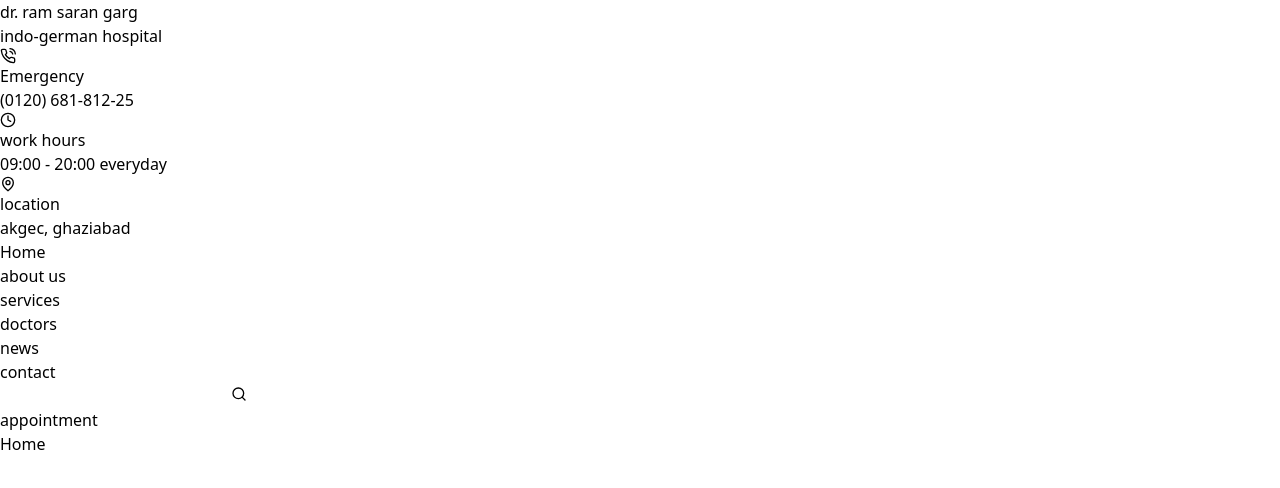
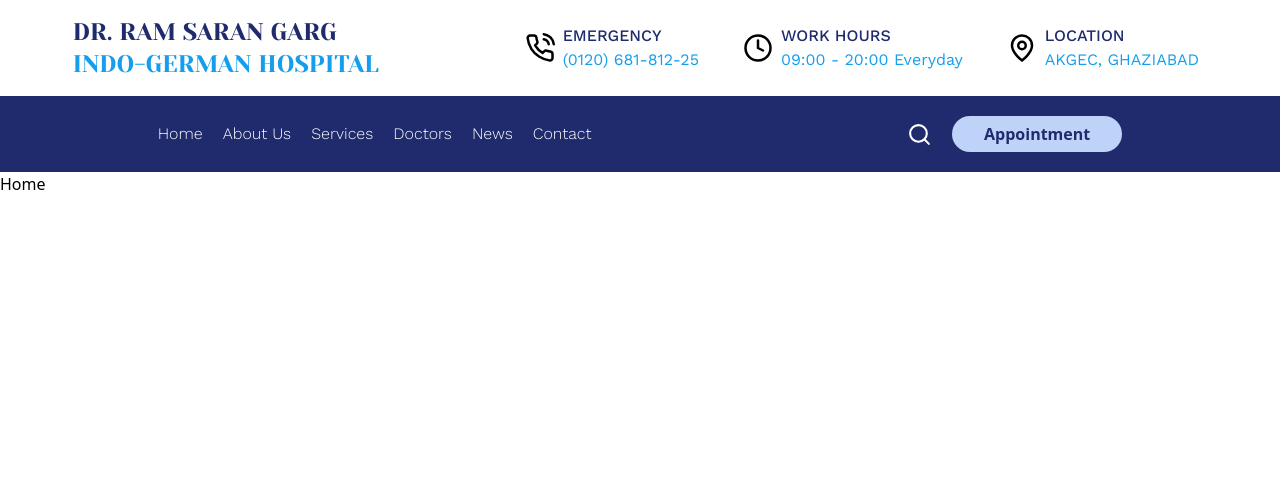
Before and after one commit to hospital-website/hospital-website, a React (Create React App) app: page / in a window 1280 px wide. Shown: the top 488 px of the page. Built offline with nearby package versions, Linux system fonts and the light colour scheme.

Commit message:
navbar-styled-large-screen

```diff
--- a/public/index.html
+++ b/public/index.html
@@ -4,6 +4,12 @@
     <meta charset="utf-8" />
     <meta name="viewport" content="width=device-width, initial-scale=1" />
     <meta name="description" content="Website for Indo-German Hospital" />
+
+    <!-- GOOGLE FONTS -->
+    <link rel="preconnect" href="https://fonts.googleapis.com">
+    <link rel="preconnect" href="https://fonts.gstatic.com" crossorigin>
+    <link href="https://fonts.googleapis.com/css2?family=Work+Sans:wght@100;200;300;400;500&family=Yeseva+One&display=swap" rel="stylesheet">
+
     <title>Indo-German</title>
   </head>
   <body>
--- a/src/Components/NavBar/NavBar.js
+++ b/src/Components/NavBar/NavBar.js
@@ -1,82 +1,88 @@
-import React from 'react'
+import React, { useState } from 'react'
 import { FiClock, FiPhoneCall, FiSearch } from 'react-icons/fi'
 import { GrLocation } from 'react-icons/gr'
+import { AiOutlineClose } from 'react-icons/ai'
 import { Link } from 'react-router-dom'
 
 const NavBar = () => {
+    const [ search, setSearch ] = useState(false)
   return (
     <header>
 
         {/* TOP PART OF HEADER WITH NAME AND INFORMATION */}
-        <article id="h-top">
+        <article id="h-top" className='w-full flex justify-around py-4 px-2'>
             <div id="h-top-name">
-                <h1>dr. ram saran garg</h1>
-                <h1>indo-german hospital</h1>
+                <h1 className='font-yeseva text-2xl text-primary uppercase'>dr. ram saran garg</h1>
+                <h1 className='font-yeseva text-2xl text-secondary uppercase'>indo-german hospital</h1>
             </div>
 
-            <div id="h-top-info">
-                <div className="h-top-info-container">
-                    <div className="icon">
-                        <FiPhoneCall />
+            <div id="h-top-info" className='flex flex-wrap gap-5'>
+                <div className="h-top-info-container flex items-center px-2">
+                    <div className="icon px-2">
+                        <FiPhoneCall size={30} />
                     </div>
                     <div className="text">
-                        <h3>Emergency</h3>
-                        <h4>(0120) 681-812-25</h4>
+                        <h3 className='font-work font-medium uppercase text-primary'>Emergency</h3>
+                        <h4 className='font-work text-secondary'>(0120) 681-812-25</h4>
                     </div>
                 </div>
-                <div className="h-top-info-container">
-                    <div className="icon">
-                        <FiClock />
+                <div className="h-top-info-container flex items-center px-2">
+                    <div className="icon px-2">
+                        <FiClock size={30} />
                     </div>
                     <div className="text">
-                        <h3>work hours</h3>
-                        <h4>09:00 - 20:00 everyday</h4>
+                        <h3 className='font-work font-medium uppercase text-primary'>work hours</h3>
+                        <h4 className='font-work text-secondary capitalize'>09:00 - 20:00 everyday</h4>
                     </div>
                 </div>
-                <div className="h-top-info-container">
-                    <div className="icon">
-                        <GrLocation />
+                <div className="h-top-info-container flex items-center px-2">
+                    <div className="icon px-2">
+                        <GrLocation size={30} />
                     </div>
                     <div className="text">
-                        <h3>location</h3>
-                        <h4>akgec, ghaziabad</h4>
+                        <h3 className='font-work font-medium uppercase text-primary'>location</h3>
+                        <h4 className='font-work text-secondary uppercase'>akgec, ghaziabad</h4>
                     </div>
                 </div>
             </div>
         </article>
 
         {/* BOTTOM PART OF HEADER WITH NAVIGATION AND SEARCH */}
-        <article id="h-bottom">
-            <nav>
+        <article id="h-bottom" className='bg-primary w-full flex justify-around items-center py-5'>
+            <nav className='flex justify-around gap-5'>
                 <Link to={'/'} >
-                    <p className="nav-link">Home</p>
+                    <p className="nav-link capitalize font-work text-white font-light hover:font-medium hover:text-accent">Home</p>
                 </Link>
                 <Link to={'/about'} >
-                    <p className="nav-link">about us</p>
+                    <p className="nav-link capitalize font-work text-white font-light hover:font-medium hover:text-accent">about us</p>
                 </Link>
                 <Link to={'/services'} >
-                    <p className="nav-link">services</p>
+                    <p className="nav-link capitalize font-work text-white font-light hover:font-medium hover:text-accent">services</p>
                 </Link>
                 <Link to={'/doctors'} >
-                    <p className="nav-link">doctors</p>
+                    <p className="nav-link capitalize font-work text-white font-light hover:font-medium hover:text-accent">doctors</p>
                 </Link>
                 <Link to={'/news'} >
-                    <p className="nav-link">news</p>
+                    <p className="nav-link capitalize font-work text-white font-light hover:font-medium hover:text-accent">news</p>
                 </Link>
                 <Link to={'/contact'} >
-                    <p className="nav-link">contact</p>
+                    <p className="nav-link capitalize font-work text-white font-light hover:font-medium hover:text-accent">contact</p>
                 </Link>
             </nav>
 
-            <div id='nav-side'>
-                <div className="search">
-                    <input type="search" />
-                    <button id='search-btn'>
-                        <FiSearch />
+            <div id='nav-side' className='flex gap-5 items-center'>
+                <div className="search flex items-center gap-2">
+                    {
+                        search ? <input type="search" className='rounded-full py-1.5 px-3 font-work text-sm outline-none' placeholder='Search...'/> : null
+                    }
+                    <button id='search-btn' onClick={() => setSearch(!search)}>
+                        {
+                            search ? <AiOutlineClose size={20} color={'white'} /> : <FiSearch size={25} color={'white'} />
+                        }
                     </button>
                 </div>
 
-                <button id="appoint-btn">
+                <button id="appoint-btn" className='bg-accent px-8 py-1.5 capitalize text-primary rounded-full font-semibold'>
                     appointment
                 </button>
             </div>
--- a/tailwind.config.js
+++ b/tailwind.config.js
@@ -4,7 +4,17 @@
     "./src/**/*.{js,jsx,ts,tsx}",
   ],
   theme: {
-    extend: {},
+    extend: {
+      fontFamily: {
+        yeseva: [ 'Yeseva One', 'cursive' ],
+        work: [ 'Work Sans', 'sans-serif' ]
+      },
+      colors: {
+        'primary': '#1F2B6C',
+        'secondary': '#159EEC',
+        'accent': '#BFD2F8',
+      }
+    },
   },
   plugins: [],
 }
```
